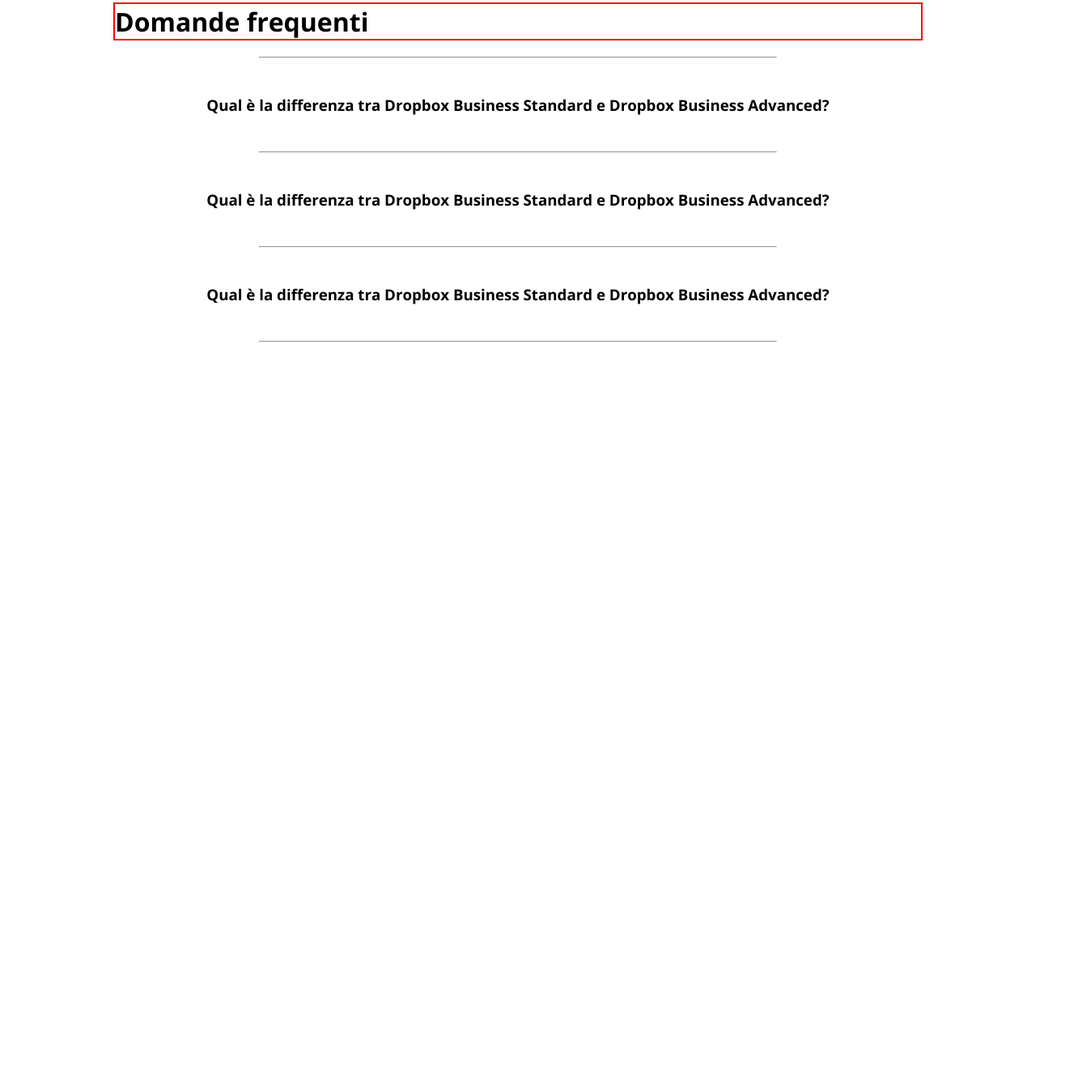
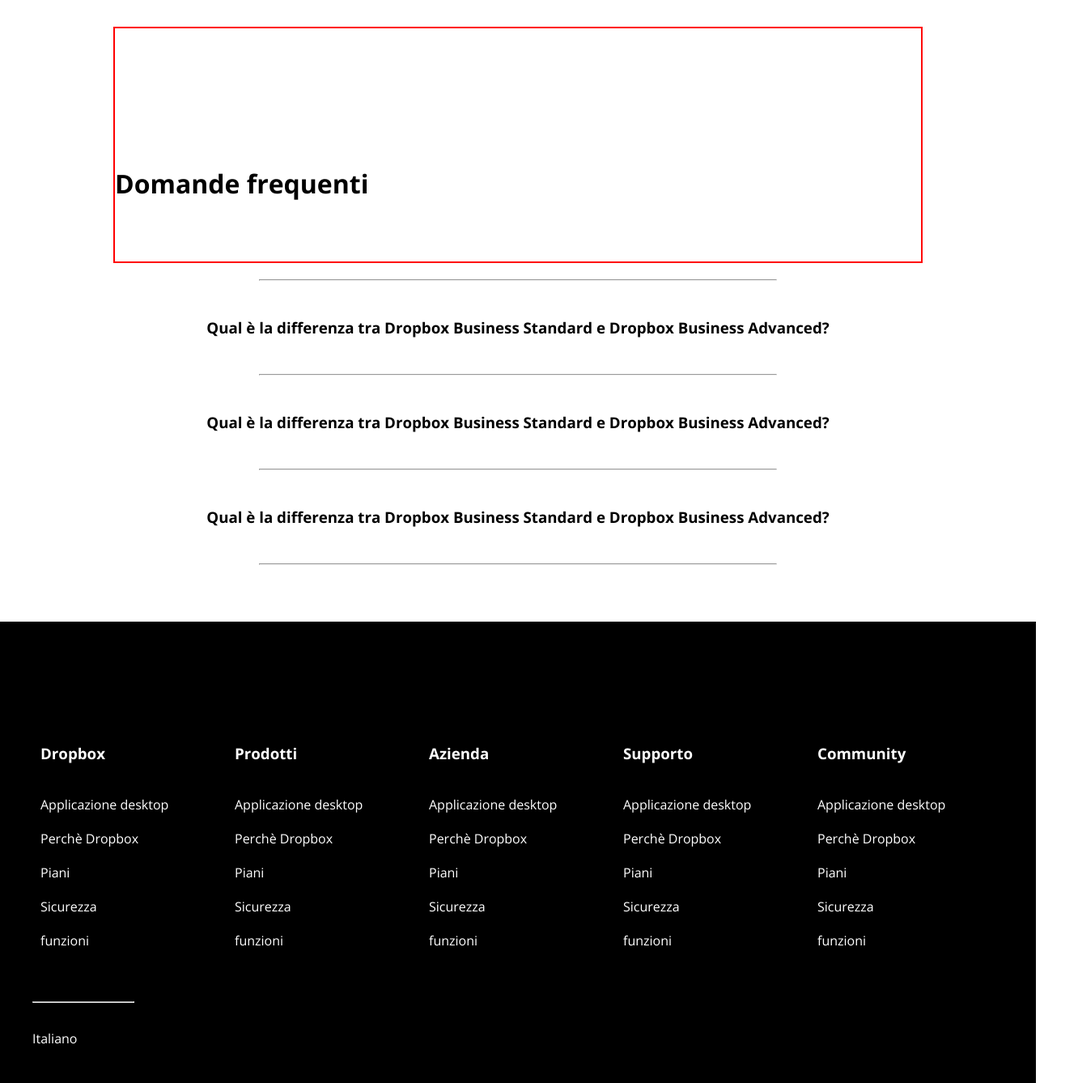
Before and after one commit to albertoferri/htmlcss-dropbox, a plain HTML site: page index.html in a window 1280 px wide. Shown: the part 5314-6652 px from the top of the page at 81% size, 1332 px wide, since content can reach past the window. Before the commit the page ends 5737 px from the top, so only its background shows below. Drawn offline with nearby package versions, Linux system fonts and the light colour scheme.

Commit message:
footer completato

```diff
--- a/css/style.css
+++ b/css/style.css
@@ -228,37 +228,32 @@ h3{
 .adv-container{
     display: flex;
     width: 100%;
-    margin-left: auto;
-    margin-right: auto;
 }
+
 .sponsor{
     display: flex;
     flex-wrap: wrap;
 }
 
 .square{
-    background-color: orangered;
     width: 333px;
     height: 333px;
-    max-width: 1000px;
 }
 
 
 .sponsor {
-  width: calc(100% / 3);
-  min-width: 666px;
+  width: 666px;
   height: auto;
-  box-shadow: 0 0 0 1px red;
   display: flex;
+  flex-grow: 1;
 }
 
 .square {
+  background-color: orangered;
   position: relative;
   width: 50%;
   display: block;
-  padding-top: 50%;
   margin: 0;
-  border-color: 2px dotted white;
 }
 
 .square > div {
@@ -272,7 +267,7 @@ h3{
 
 .text-overflow{
     background-color: #f5f5f5;
-    width: calc(100% / 3s);
+    min-width: calc(100% / 3);
     height: 666px;
 }
 
@@ -288,6 +283,7 @@ h3{
 .prova{
     width: 100%;
     display: flex;
+    justify-content: center;
     gap: 50px;
     padding: 20px;
 }
@@ -311,10 +307,18 @@ h3{
 /* fine advice */
 
 /* inizio sezione FAQ */
+.faq{
+    padding: 30px 0 70px;
+}
+
 .faq hr{
     width: 50%;
     margin-left: auto;
     margin-right: auto;
+}
+
+.faq h2{
+    padding: 170px 0 75px;
 }
 
 .faq h3{
@@ -327,3 +331,55 @@ h3{
 /* fine sezione FAQ */
 
 /* fine main */
+
+/* footer */
+footer{
+    height: 570px;
+    width: 100%;
+    background-color: black;
+    color: white;
+    padding: 120px 0 0;
+}
+
+.footer-layout{
+    display: flex;
+    justify-content: space-between;
+    width: 1200px;
+    margin-left: auto;
+    margin-right: auto;
+}
+
+footer .footer-column{
+    padding: 10px;
+    flex-grow: 1;
+}
+
+.footer-column ul{
+    list-style-type: none;
+}
+
+.footer-column>h3{
+    text-align: left;
+    padding: 20px 0;
+}
+
+.footer-column li{
+    color: white;
+    margin: 20px 0;
+}
+
+#lang-set{
+    width: 1200px;
+    height: 125px;
+    margin-left: auto;
+    margin-right: auto;
+    display: flex;
+    flex-direction: column;
+    justify-content: space-evenly;
+}
+
+#short-hr{
+    width: 126px;
+}
+
+/* finefooter */
--- a/index.html
+++ b/index.html
@@ -121,5 +121,63 @@
             <hr>
         </section>
     </main>
+    <footer>
+        <div class="footer-layout">
+            <div class="footer-column">
+                <h3>Dropbox</h3>
+                <ul>
+                    <li>Applicazione desktop</li>
+                    <li>Perchè Dropbox</li>
+                    <li>Piani</li>
+                    <li>Sicurezza</li>
+                    <li>funzioni</li>
+                </ul>
+            </div>
+            <div class="footer-column">
+                <h3>Prodotti</h3>
+                <ul>
+                    <li>Applicazione desktop</li>
+                    <li>Perchè Dropbox</li>
+                    <li>Piani</li>
+                    <li>Sicurezza</li>
+                    <li>funzioni</li>
+                </ul>
+            </div>
+            <div class="footer-column">
+                <h3>Azienda</h3>
+                <ul>
+                    <li>Applicazione desktop</li>
+                    <li>Perchè Dropbox</li>
+                    <li>Piani</li>
+                    <li>Sicurezza</li>
+                    <li>funzioni</li>
+                </ul>
+            </div>
+            <div class="footer-column">
+                <h3>Supporto</h3>
+                <ul>
+                    <li>Applicazione desktop</li>
+                    <li>Perchè Dropbox</li>
+                    <li>Piani</li>
+                    <li>Sicurezza</li>
+                    <li>funzioni</li>
+                </ul>
+            </div>
+            <div class="footer-column">
+                <h3>Community</h3>
+                <ul>
+                    <li>Applicazione desktop</li>
+                    <li>Perchè Dropbox</li>
+                    <li>Piani</li>
+                    <li>Sicurezza</li>
+                    <li>funzioni</li>
+                </ul>
+            </div>
+        </div>
+        <div id="lang-set">
+            <hr id="short-hr">
+            <div id="language">Italiano</div>
+        </div>
+    </footer>
 </body>
 </html>
```
